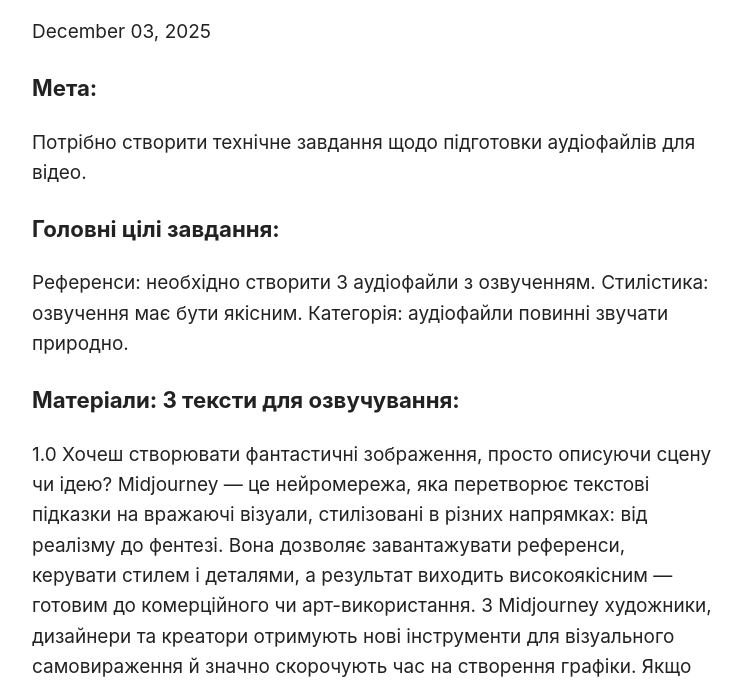
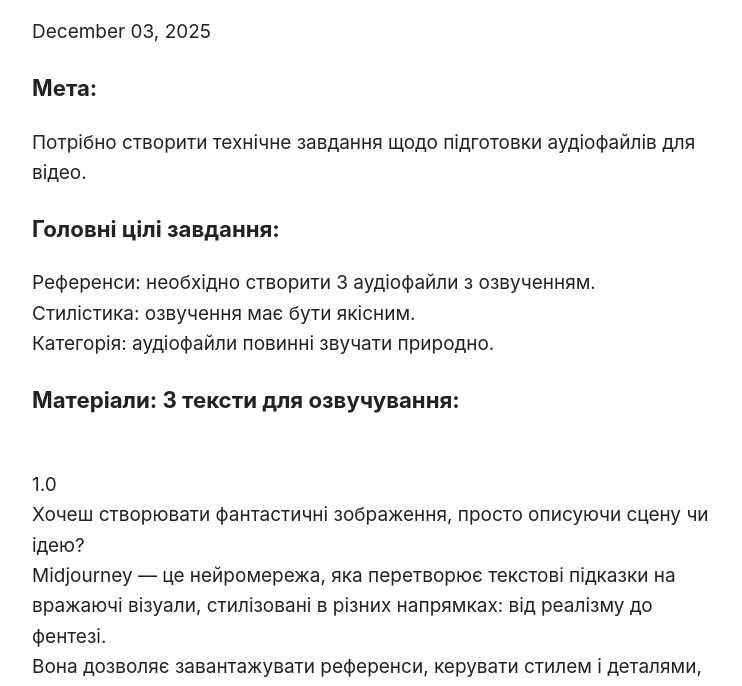
Before and after one commit to myroslavna/my-page3, a plain HTML site: page index.html in a window 1280 px wide. Shown: the part 110-796 px from the top of the page, without its empty margins (268-1010 px from the left). Drawn offline with Linux system fonts and the light colour scheme.

Commit message:
Enhance text readability with line breaks
Added line breaks to improve text formatting.

```diff
--- a/index.html
+++ b/index.html
@@ -58,49 +58,49 @@
 
 <h3>Головні цілі завдання:</h3>
 
-Референси: необхідно створити 3 аудіофайли з озвученням.
-Стилістика: озвучення має бути якісним.
+Референси: необхідно створити 3 аудіофайли з озвученням.<br>
+Стилістика: озвучення має бути якісним.<br>
 Категорія: аудіофайли повинні звучати природно.
 
 
-<h3>Матеріали: 3 тексти для озвучування:</h3>
-1.0
+<h3>Матеріали: 3 тексти для озвучування:</h3><br>
+1.0 <br>
 
-Хочеш створювати фантастичні зображення, просто описуючи сцену чи ідею?
+Хочеш створювати фантастичні зображення, просто описуючи сцену чи ідею?<br>
 
-Midjourney — це нейромережа, яка перетворює текстові підказки на вражаючі візуали, стилізовані в різних напрямках: від реалізму до фентезі.
+Midjourney — це нейромережа, яка перетворює текстові підказки на вражаючі візуали, стилізовані в різних напрямках: від реалізму до фентезі.<br>
 
-Вона дозволяє завантажувати референси, керувати стилем і деталями, а результат виходить високоякісним — готовим до комерційного чи арт-використання.
+Вона дозволяє завантажувати референси, керувати стилем і деталями, а результат виходить високоякісним — готовим до комерційного чи арт-використання.<br>
 
-З Midjourney художники, дизайнери та креатори отримують нові інструменти для візуального самовираження й значно скорочують час на створення графіки.
+З Midjourney художники, дизайнери та креатори отримують нові інструменти для візуального самовираження й значно скорочують час на створення графіки.<br>
 
-Якщо хочеш заробляти за допомогою AI — переходь за посиланням у шапці профілю та отримуй доступ до манімейкінгових воркфлоу-процесів.
+Якщо хочеш заробляти за допомогою AI — переходь за посиланням у шапці профілю та отримуй доступ до манімейкінгових воркфлоу-процесів.<br>
 
 
 
-1.1
+1.1 <br>
 
-Хочешь создавать фантастические изображения, просто описывая сцену или идею?
+Хочешь создавать фантастические изображения, просто описывая сцену или идею?<br>
 
-Midjourney — это нейросеть, которая превращает текстовые подсказки в впечатляющие визуалы, стилизованные по разным направлениям: от реализма до фэнтези.
+Midjourney — это нейросеть, которая превращает текстовые подсказки в впечатляющие визуалы, стилизованные по разным направлениям: от реализма до фэнтези.<br>
 
- Она предлагает загрузку референсов, управление стилем и деталями, а результат выходит высоким качеством, готовым к коммерческому или арт-использованию.
+ Она предлагает загрузку референсов, управление стилем и деталями, а результат выходит высоким качеством, готовым к коммерческому или арт-использованию.<br>
 
-С Midjourney художники, дизайнеры и креаторы получают новые инструменты для визуального самовыражения и сокращают время на производство графики.
+С Midjourney художники, дизайнеры и креаторы получают новые инструменты для визуального самовыражения и сокращают время на производство графики.<br>
 
-Если хочешь зарабатывать с помощью AI — переходи по ссылке в шапке профиля и получай доступ к манимейкинговым воркфлоу-процессам.
+Если хочешь зарабатывать с помощью AI — переходи по ссылке в шапке профиля и получай доступ к манимейкинговым воркфлоу-процессам.<br>
 
-2.0
+2.0 <br>
 
-Хочеш отримати потужний AI-інструмент, який справляється з текстом, кодом і задачами розробки?
+Хочеш отримати потужний AI-інструмент, який справляється з текстом, кодом і задачами розробки?<br>
 
-DeepSeek — це масштабна нейромережа китайської компанії DeepSeek, створена для генерації, аналізу й автоматизації.
+DeepSeek — це масштабна нейромережа китайської компанії DeepSeek, створена для генерації, аналізу й автоматизації.<br>
 
-Вона допомагає створювати моделі, писати код, розв’язувати задачі аналізу даних і працювати з текстом і логікою на високому рівні.
+Вона допомагає створювати моделі, писати код, розв’язувати задачі аналізу даних і працювати з текстом і логікою на високому рівні.<br>
 
-З DeepSeek розробники, дослідники та команди отримують інструмент, здатний пришвидшувати роботу, покращувати рішення й розширювати можливості.
+З DeepSeek розробники, дослідники та команди отримують інструмент, здатний пришвидшувати роботу, покращувати рішення й розширювати можливості.<br>
 
-Якщо хочеш заробляти за допомогою AI — переходь за посиланням у шапці профілю та отримуй доступ до манімейкінгових воркфлоу-процесів.</p>
+Якщо хочеш заробляти за допомогою AI — переходь за посиланням у шапці профілю та отримуй доступ до манімейкінгових воркфлоу-процесів.</p><br>
 
 
 
```
